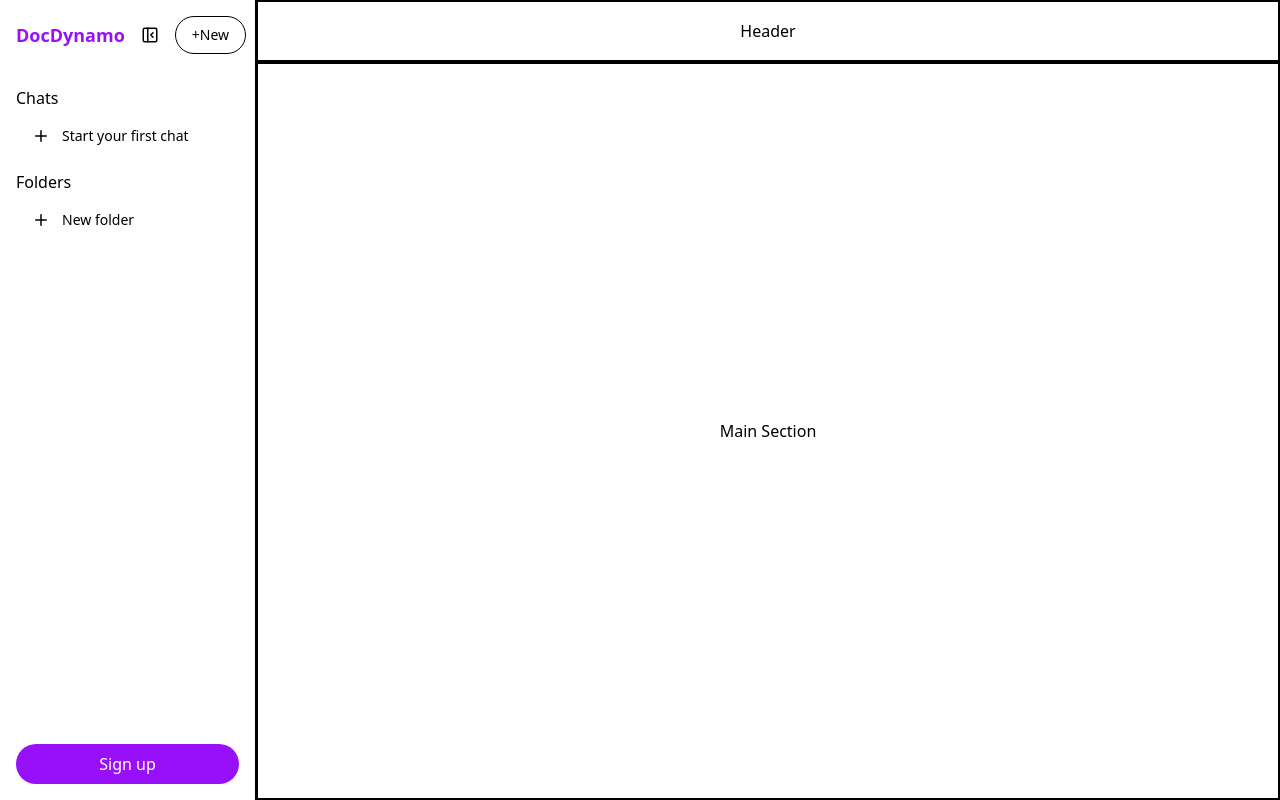
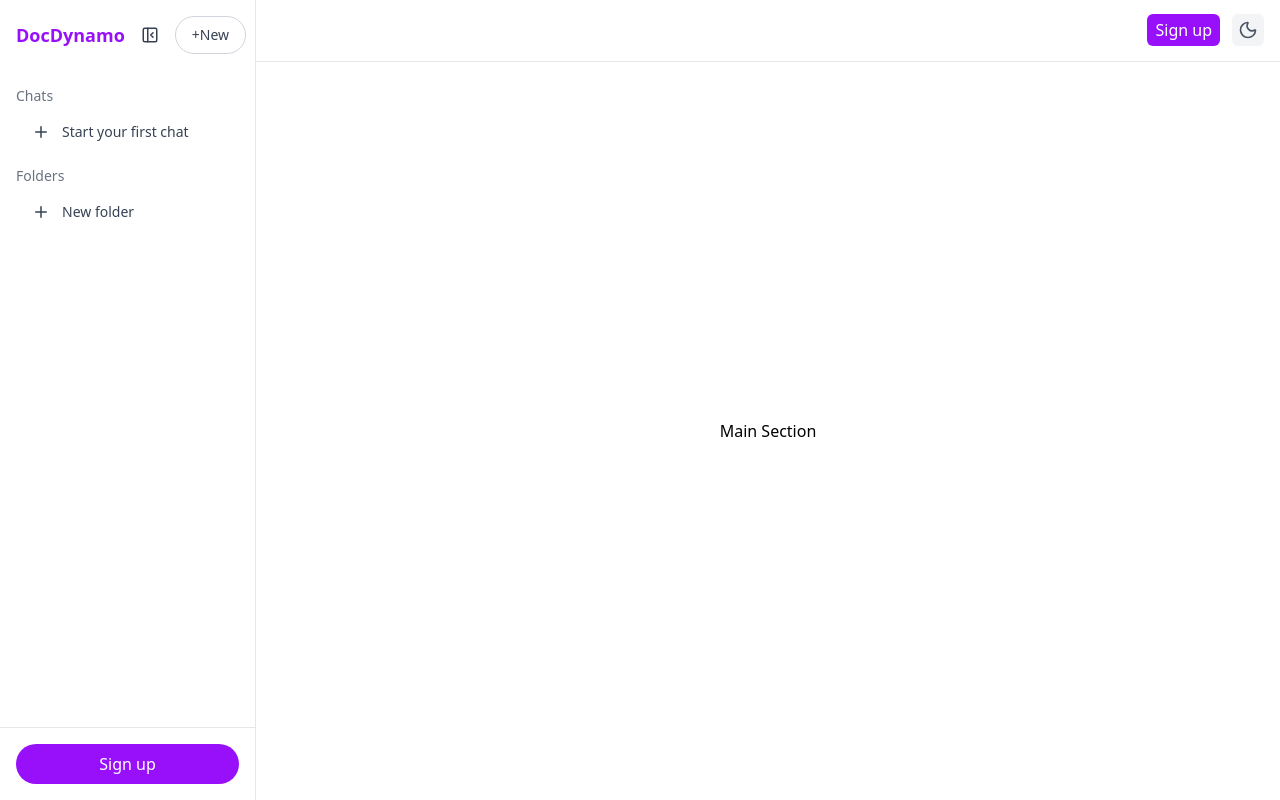
Before and after one commit to OpenRAG128/DocDynamoRevamped, a React (Vite) app: page / in a window 1280 px wide. Built offline with nearby package versions, Linux system fonts and the light colour scheme.

Commit message:
add light & dark mode

```diff
--- a/src/App.jsx
+++ b/src/App.jsx
@@ -1,31 +1,33 @@
-import React from 'react'
-import { BrowserRouter as Router, Routes, Route } from "react-router-dom";
+import React, { useState, useEffect } from 'react'
+import { BrowserRouter as Router } from "react-router-dom"
 import Sidebar from './components/Sidebar'
 import MainSection from './components/MainSection'
 
-const Page = ({ title }) => (
-  <div className="p-8 text-xl font-semibold">{title}</div>
-);
+export default function App() {
+  const [darkMode, setDarkMode] = useState(() => {
+    const saved = localStorage.getItem('darkMode')
+    if (saved !== null) return JSON.parse(saved)
+    return window.matchMedia('(prefers-color-scheme: dark)').matches
+  })
 
-export default function App() {
+  useEffect(() => {
+    const root = document.documentElement;
+    darkMode ? root.classList.add('dark') : root.classList.remove('dark');
+    localStorage.setItem('darkMode', JSON.stringify(darkMode));
+  }, [darkMode]);
+
   return (
     <Router>
-      <div className="flex h-screen">
-        <Sidebar />
-        <MainSection />
-        <div className="flex-1 bg-gray-50">
-          {/* <Routes>
-
-            <Route path="/chats" element={<Page title="Chats" />} />
-            <Route path="/folders" element={<Page title="Folders" />} />
-            <Route path="/ai-writer" element={<Page title="AI Writer" />} />
-            <Route path="/ai-detector" element={<Page title="AI Detector" />} />
-            <Route path="/youtube-chat" element={<Page title="YouTube Chat" />} />
-            <Route path="/research" element={<Page title="Research" />} />
-            <Route path="/signup" element={<Page title="Sign Up" />} />
-          </Routes> */}
-        </div>
+      <div className="flex h-screen bg-background text-text">
+        <Sidebar
+          darkMode={darkMode}
+          toggleDarkMode={() => setDarkMode(prev => !prev)}
+        />
+        <MainSection
+          darkMode={darkMode}
+          toggleDarkMode={() => setDarkMode(prev => !prev)}
+        />
       </div>
     </Router>
-  );
+  )
 }
--- a/src/components/Header.jsx
+++ b/src/components/Header.jsx
@@ -1,9 +1,23 @@
 import React from 'react'
+import { Sun, Moon } from 'lucide-react'
 
-export default function Header() {
+export default function Header({ darkMode, toggleDarkMode }) {
   return (
-      <div className='flex justify-center items-center h-1/12 w-full border-2'>
-        Header
+    <div className={`pr-4 flex justify-end items-center h-1/12 w-full border-b transition-colors ${
+      darkMode ? "bg-gray-900 border-gray-700" : "bg-white border-gray-200"
+    } gap-3`}>
+      <button className='px-2 py-1 rounded-md bg-purple-600 text-white cursor-pointer hover:bg-purple-700 transition-colors'>
+        Sign up
+      </button>
+      <button
+        className={`cursor-pointer p-1.5 rounded-md transition-colors ${
+          darkMode ? "bg-gray-800 hover:bg-gray-700" : "bg-gray-100 hover:bg-gray-200"
+        }`}
+        onClick={toggleDarkMode}
+        aria-label={darkMode ? "Switch to light mode" : "Switch to dark mode"}
+      >
+        {darkMode ? <Sun size={20} color='#fbbf24'/> : <Moon size={20} color='#4b5563'/>}
+      </button>
     </div>
   )
 }
--- a/src/components/MainSection.jsx
+++ b/src/components/MainSection.jsx
@@ -1,11 +1,11 @@
 import React from 'react'
 import Header from './Header.jsx'
 
-export default function MainSection() {
+export default function MainSection({ darkMode, toggleDarkMode }) {
   return (
     <div className='flex flex-col w-full'>
-      <Header />
-      <div className='flex justify-center items-center h-full w-full border-2'>
+      <Header darkMode={darkMode} toggleDarkMode={toggleDarkMode} />
+      <div className='flex justify-center items-center h-full w-full bg-background'>
         Main Section
       </div>
     </div>
--- a/src/components/Sidebar.jsx
+++ b/src/components/Sidebar.jsx
@@ -10,28 +10,38 @@ import {
   HatGlassesIcon,
   Youtube,
   GraduationCap,
+  Moon,
+  Sun,
 } from "lucide-react";
 
-export default function Sidebar() {
+export default function Sidebar({ darkMode, toggleDarkMode }) {
   const [collapsed, setCollapsed] = useState(false);
 
   return (
     <aside
-      className={`h-screen border-r bg-white flex flex-col justify-between transition-all duration-200
-      ${collapsed ? "w-16" : "w-64"}`}
+      className={`h-screen border-r flex flex-col justify-between transition-all duration-200
+      ${collapsed ? "w-16" : "w-64"}
+      ${darkMode ? "bg-gray-900 border-gray-700" : "bg-white border-gray-200"}`}
     >
       <div>
         {/* ================= HEADER ================= */}
         <div className="flex items-center gap-2 px-4 py-4">
           {!collapsed && (
-            <span className="text-lg font-bold text-purple-600">
+            <span
+              className={`text-lg font-bold ${darkMode ? "text-purple-400" : "text-purple-600"
+                }`}
+            >
               DocDynamo
             </span>
           )}
 
           <button
             onClick={() => setCollapsed(!collapsed)}
-            className="p-2 rounded hover:bg-gray-100"
+            className={`p-2 rounded transition-colors ${darkMode
+              ? "hover:bg-gray-800 text-gray-300"
+              : "hover:bg-gray-100 text-gray-700"
+              }`}
+            aria-label={collapsed ? "Expand sidebar" : "Collapse sidebar"}
           >
             {collapsed ? (
               <PanelLeftOpen size={18} />
@@ -41,7 +51,12 @@ export default function Sidebar() {
           </button>
 
           {!collapsed && (
-            <button className="ml-auto border px-4 py-2 rounded-full text-sm hover:bg-gray-100">
+            <button
+              className={`ml-auto border px-4 py-2 rounded-full text-sm transition-colors ${darkMode
+                ? "border-gray-600 text-gray-300 hover:bg-gray-800"
+                : "border-gray-300 text-gray-700 hover:bg-gray-100"
+                }`}
+            >
               +New
             </button>
           )}
@@ -52,21 +67,33 @@ export default function Sidebar() {
           <div className="flex flex-col items-center gap-6 mt-10">
             <button
               onClick={() => setCollapsed(false)}
-              className="hover:text-purple-600"
+              className={`transition-colors ${darkMode
+                ? "text-gray-400 hover:text-purple-400"
+                : "text-gray-600 hover:text-purple-600"
+                }`}
+              aria-label="Chats"
             >
               <MessageCircle size={20} />
             </button>
 
             <button
               onClick={() => setCollapsed(false)}
-              className="hover:text-purple-600"
+              className={`transition-colors ${darkMode
+                ? "text-gray-400 hover:text-purple-400"
+                : "text-gray-600 hover:text-purple-600"
+                }`}
+              aria-label="Folders"
             >
               <Folder size={20} />
             </button>
 
             <button
               onClick={() => setCollapsed(false)}
-              className="hover:text-purple-600"
+              className={`transition-colors ${darkMode
+                ? "text-gray-400 hover:text-purple-400"
+                : "text-gray-600 hover:text-purple-600"
+                }`}
+              aria-label="Tools"
             >
               <Wrench size={20} />
             </button>
@@ -78,8 +105,18 @@ export default function Sidebar() {
           <>
             {/* Chats */}
             <div className="px-4 mt-4">
-              <p className="text-m text-black-400 mb-2">Chats</p>
-              <button className="flex items-center gap-3 w-full px-4 py-2 rounded-md text-sm hover:bg-gray-100">
+              <p
+                className={`text-sm mb-2 ${darkMode ? "text-gray-400" : "text-gray-500"
+                  }`}
+              >
+                Chats
+              </p>
+              <button
+                className={`flex items-center gap-3 w-full px-4 py-2 rounded-md text-sm transition-colors ${darkMode
+                  ? "text-gray-300 hover:bg-gray-800"
+                  : "text-gray-700 hover:bg-gray-100"
+                  }`}
+              >
                 <PlusIcon size={18} />
                 Start your first chat
               </button>
@@ -87,8 +124,18 @@ export default function Sidebar() {
 
             {/* Folders */}
             <div className="px-4 mt-4">
-              <p className="text-m text-black-400 mb-2">Folders</p>
-              <button className="flex items-center gap-3 w-full px-4 py-2 rounded-md text-sm hover:bg-gray-100">
+              <p
+                className={`text-sm mb-2 ${darkMode ? "text-gray-400" : "text-gray-500"
+                  }`}
+              >
+                Folders
+              </p>
+              <button
+                className={`flex items-center gap-3 w-full px-4 py-2 rounded-md text-sm transition-colors ${darkMode
+                  ? "text-gray-300 hover:bg-gray-800"
+                  : "text-gray-700 hover:bg-gray-100"
+                  }`}
+              >
                 <PlusIcon size={18} />
                 New folder
               </button>
@@ -96,24 +143,32 @@ export default function Sidebar() {
 
             {/* Tools */}
             {/* <div className="px-4 mt-6">
-              <p className="text-m text-black-400 mb-2">Tools</p>
+              <p className={`text-sm mb-2 ${darkMode ? "text-gray-400" : "text-gray-500"}`}>Tools</p>
 
-              <button className="flex items-center gap-3 w-full px-4 py-2 rounded-md text-sm hover:bg-gray-100">
+              <button className={`flex items-center gap-3 w-full px-4 py-2 rounded-md text-sm transition-colors ${
+                darkMode ? "text-gray-300 hover:bg-gray-800" : "text-gray-700 hover:bg-gray-100"
+              }`}>
                 <PencilIcon size={18} />
                 AI Writer
               </button>
 
-              <button className="flex items-center gap-3 w-full px-4 py-2 rounded-md text-sm hover:bg-gray-100">
+              <button className={`flex items-center gap-3 w-full px-4 py-2 rounded-md text-sm transition-colors ${
+                darkMode ? "text-gray-300 hover:bg-gray-800" : "text-gray-700 hover:bg-gray-100"
+              }`}>
                 <HatGlassesIcon size={18} />
                 AI Detector
               </button>
 
-              <button className="flex items-center gap-3 w-full px-4 py-2 rounded-md text-sm hover:bg-gray-100">
+              <button className={`flex items-center gap-3 w-full px-4 py-2 rounded-md text-sm transition-colors ${
+                darkMode ? "text-gray-300 hover:bg-gray-800" : "text-gray-700 hover:bg-gray-100"
+              }`}>
                 <Youtube size={18} />
                 YouTube chat
               </button>
 
-              <button className="flex items-center gap-3 w-full px-4 py-2 rounded-md text-sm hover:bg-gray-100">
+              <button className={`flex items-center gap-3 w-full px-4 py-2 rounded-md text-sm transition-colors ${
+                darkMode ? "text-gray-300 hover:bg-gray-800" : "text-gray-700 hover:bg-gray-100"
+              }`}>
                 <GraduationCap size={18} />
                 Research
               </button>
@@ -124,8 +179,16 @@ export default function Sidebar() {
 
       {/* ================= FOOTER ================= */}
       {!collapsed && (
-        <div className="p-4">
-          <button className="block w-full text-center bg-purple-600 text-white py-2 rounded-full font-medium hover:bg-purple-700">
+        <div
+          className={`p-4 space-y-2 border-t ${darkMode ? "border-gray-700" : "border-gray-200"
+            }`}
+        >
+          <button
+            className={`block w-full text-center py-2 rounded-full font-medium transition-colors ${darkMode
+              ? "bg-purple-600 text-white hover:bg-purple-700"
+              : "bg-purple-600 text-white hover:bg-purple-700"
+              }`}
+          >
             Sign up
           </button>
         </div>
```
